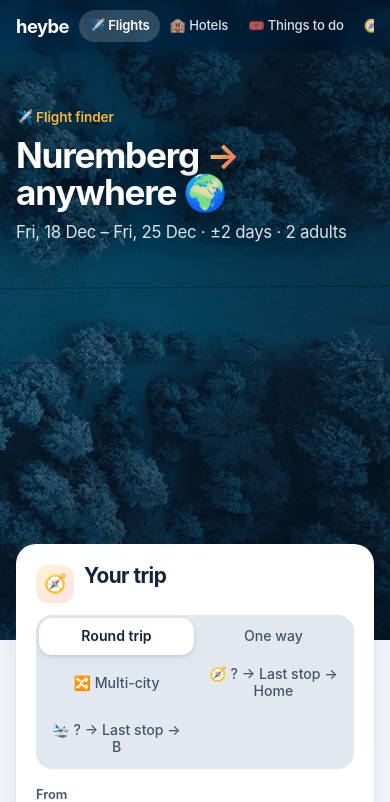
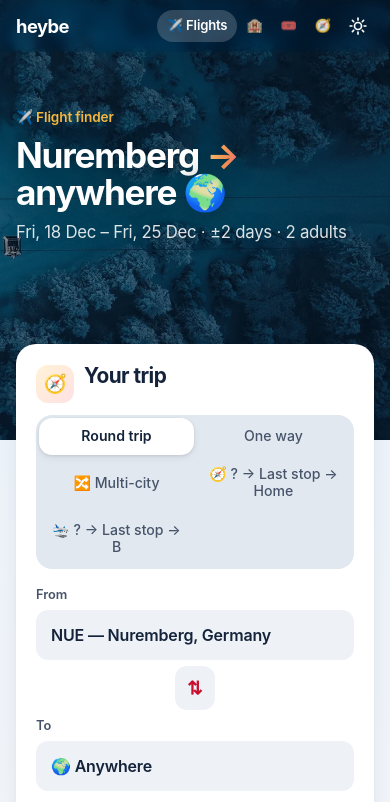
Before and after one commit to okanzka/holi, a website: page index.html in a window 390 px wide. Shown: the top 802 px of the page. Drawn offline with Linux system fonts and the light colour scheme; no server answers.

Commit message:
Make the pages work better on phones
- Nav: on phones only icons (current page keeps its label up to 380px), so
  "How to use" and the theme button are no longer pushed off screen
- Deal cards: action buttons wrap instead of the 🏨 button running off the card
- Visa/airline pickers and place suggestions stay inside the screen
- Shorter photo hero on phones, so the trip card shows on the first screen
- Bigger checkbox rows; "Lowest" calendar badges become ★ so they don't overlap

Co-Authored-By: Claude Opus 5.5 <noreply@anthropic.com>

```diff
--- a/css/style.css
+++ b/css/style.css
@@ -290,6 +290,9 @@ footer .s{font:700 1.3rem/1.4 var(--font-d);letter-spacing:-.03em;color:#fff}
   .nav ul{gap:0;overflow-x:auto;scrollbar-width:none}
   .nav ul::-webkit-scrollbar{display:none}
   .nav ul a.link{padding:6px 10px;font-size:.82rem;white-space:nowrap}
+  /* only the current page keeps its label, so every page and the theme button fit on screen */
+  .nav ul a.link:not(.active) span{display:none}
+  .nav ul a.link:not(.active){padding:6px 9px}
   .eyebrow{font-size:.85rem}
   .card h2{font-size:1.3rem}
   /* swap button: small, centred, pointing up/down like the stacked fields */
@@ -362,6 +365,7 @@ img.flag{width:22px;height:auto;border-radius:3px;vertical-align:-3px;box-shadow
 .deal .fl img.flag{width:38px;border-radius:5px}
 .ac li small img.flag{width:16px;vertical-align:-2px}
 .deal .acts{max-width:none;flex-wrap:nowrap}
+@media (max-width:560px){.deal .acts{flex-wrap:wrap}}   /* narrow phones: the 🏨 button drops to a new line instead of off the card */
 
 /* ---------- fare calendar (week strip + month grid) ---------- */
 .fare-cal .leg{margin-top:18px}
@@ -490,6 +494,7 @@ html[data-theme="dark"] .cal-sum{box-shadow:0 0 0 1px rgba(255,255,255,.08)}
 .ms-car{color:var(--muted);transition:transform var(--t) var(--spring)}
 .ms.open .ms-car{transform:rotate(180deg)}
 .ms-pop{left:0;min-width:300px;padding:8px}
+@media (max-width:560px){.ms-pop{min-width:0;width:100%}}   /* phone: as wide as the field, never past the card edge */
 .ms-quick{display:flex;gap:6px;padding:4px 4px 8px;border-bottom:.5px solid var(--line);margin-bottom:4px;flex-wrap:wrap}
 .ms-quick button{border:0;background:var(--sand-2);border-radius:999px;padding:5px 11px;font:inherit;font-size:.78rem;font-weight:600;cursor:pointer;color:var(--ink);transition:transform var(--t-fast)}
 .ms-quick button:active{transform:scale(.95)}
@@ -665,4 +670,13 @@ html[data-theme="dark"] .hero.photo{background-color:#000;background-image:var(-
 }
 /* inner pages use the home hero exactly: same photo, same height, same type position */
 .hero.small.photo{min-height:725px;padding-top:144px;box-sizing:border-box}
-@media (max-width:560px){.hero.small.photo{min-height:640px;padding-top:104px}}
+@media (max-width:560px){.hero.small.photo{min-height:440px;padding-top:104px}}   /* phone: the trip card shows on the first screen */
+@media (max-width:380px){.nav ul a.link span{display:none}.nav ul a.link{padding:6px 9px}}
+
+/* ---------- phone: touch sizes and tight spots ---------- */
+@media (max-width:560px){
+  .check{min-height:44px}                       /* the whole row is the tap target */
+  .check input{width:20px;height:20px}
+  .day.low::after{content:"★";letter-spacing:0} /* neighbouring "Lowest" badges no longer overlap */
+  .filters label.f:has(input[data-ac]){flex-basis:100%}  /* a place field gets its own row, so its suggestions fit on screen */
+}
--- a/index.html
+++ b/index.html
@@ -12,10 +12,10 @@
 <body data-page="flights">
 <nav class="nav"><div class="wrap">
   <a class="logo" href="index.html"><span>🌴</span>heybe</a>
-  <ul><li><a class="link" data-page="flights" href="index.html">✈️ Flights</a></li>
-      <li><a class="link" data-page="hotels" href="hotels.html">🏨 Hotels</a></li>
-      <li><a class="link" data-page="things" href="things.html">🎟️ Things to do</a></li>
-      <li><a class="link" data-page="help" href="help.html">🧭 How to use</a></li></ul>
+  <ul><li><a class="link" data-page="flights" href="index.html" aria-label="Flights">✈️ <span>Flights</span></a></li>
+      <li><a class="link" data-page="hotels" href="hotels.html" aria-label="Hotels">🏨 <span>Hotels</span></a></li>
+      <li><a class="link" data-page="things" href="things.html" aria-label="Things to do">🎟️ <span>Things to do</span></a></li>
+      <li><a class="link" data-page="help" href="help.html" aria-label="How to use">🧭 <span>How to use</span></a></li></ul>
 </div></nav>
 
 <header class="hero small photo"><div class="wrap">
```
Also changed, not shown: help.html (+4 -4 lines), hotels.html (+4 -4 lines), things.html (+4 -4 lines).
